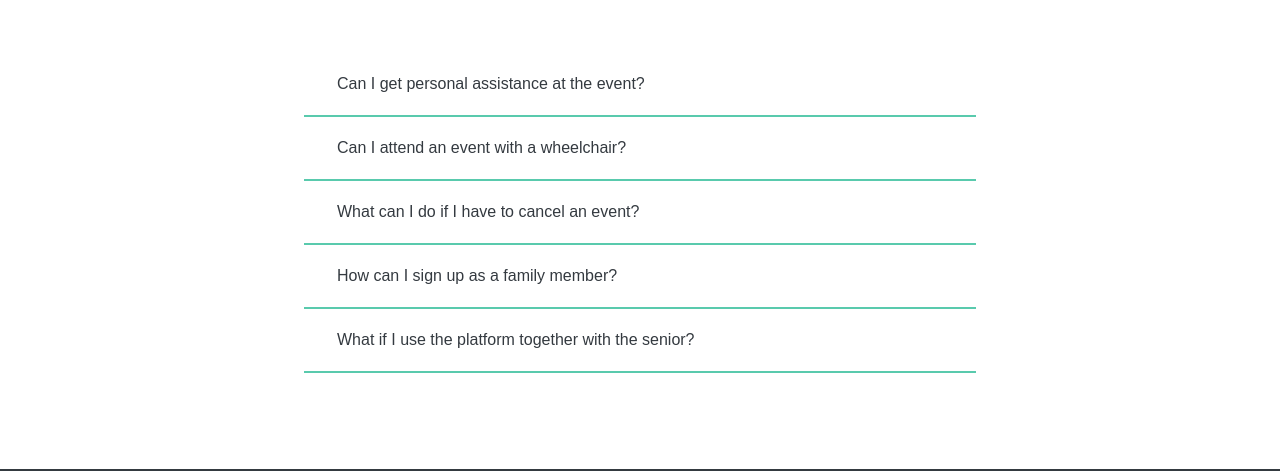
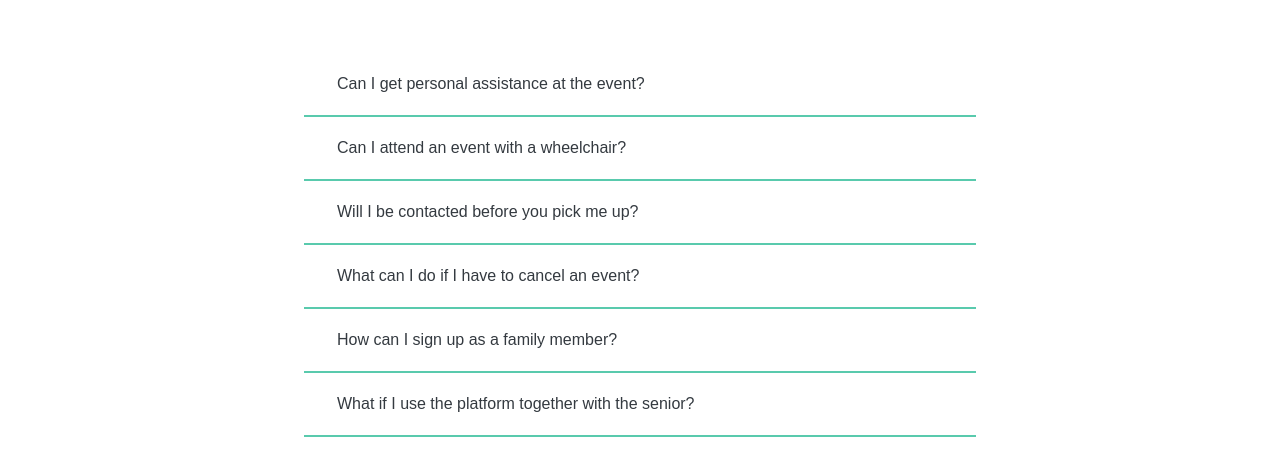
Before and after one commit to AntoniaT/goldies, a website: page how.html in a window 1280 px wide. Shown: the part 1910-2381 px from the top of the page. Drawn offline with nearby package versions, Linux system fonts and the light colour scheme; files that its build step writes are made by us from their sources; a web font is replaced by a local one.

Commit message:
added more faq

```diff
--- a/how.html
+++ b/how.html
@@ -193,6 +193,20 @@
                                 </div>
                               </div>
                               <div id="customCard" class="card">
+                                  <div class="card-header bg-white" id="headingSix">
+                                    <h5 class="mb-0">
+                                      <button class="btn text-dark collapsed" data-toggle="collapse" data-target="#collapseSix" aria-expanded="false" aria-controls="collapseSix">
+                                        Will I be contacted before you pick me up?
+                                      </button>
+                                    </h5>
+                                  </div>
+                                  <div id="collapseSix" class="collapse" aria-labelledby="headingSix" data-parent="#accordion">
+                                    <div class="card-body">
+                                      Yes we will contact you <strong>one hour before </strong>the driver will pick you up to make sure you are ready. We also send you notifications two and one day before the event will start. When you sign up on the platform, you will be asked how you want to be contacted. You can choose between a phone call, an sms or just a notification inside the application. You do not have to be able to read text messages or messages inside the application, if you choose to be contacted via a phone call.
+                                    </div>
+                                  </div>
+                                </div>
+                              <div id="customCard" class="card">
                                     <div class="card-header bg-white" id="headingThree">
                                       <h5 class="mb-0">
                                         <button class="btn text-dark collapsed" data-toggle="collapse" data-target="#collapseFive" aria-expanded="false" aria-controls="collapseFive">
```
